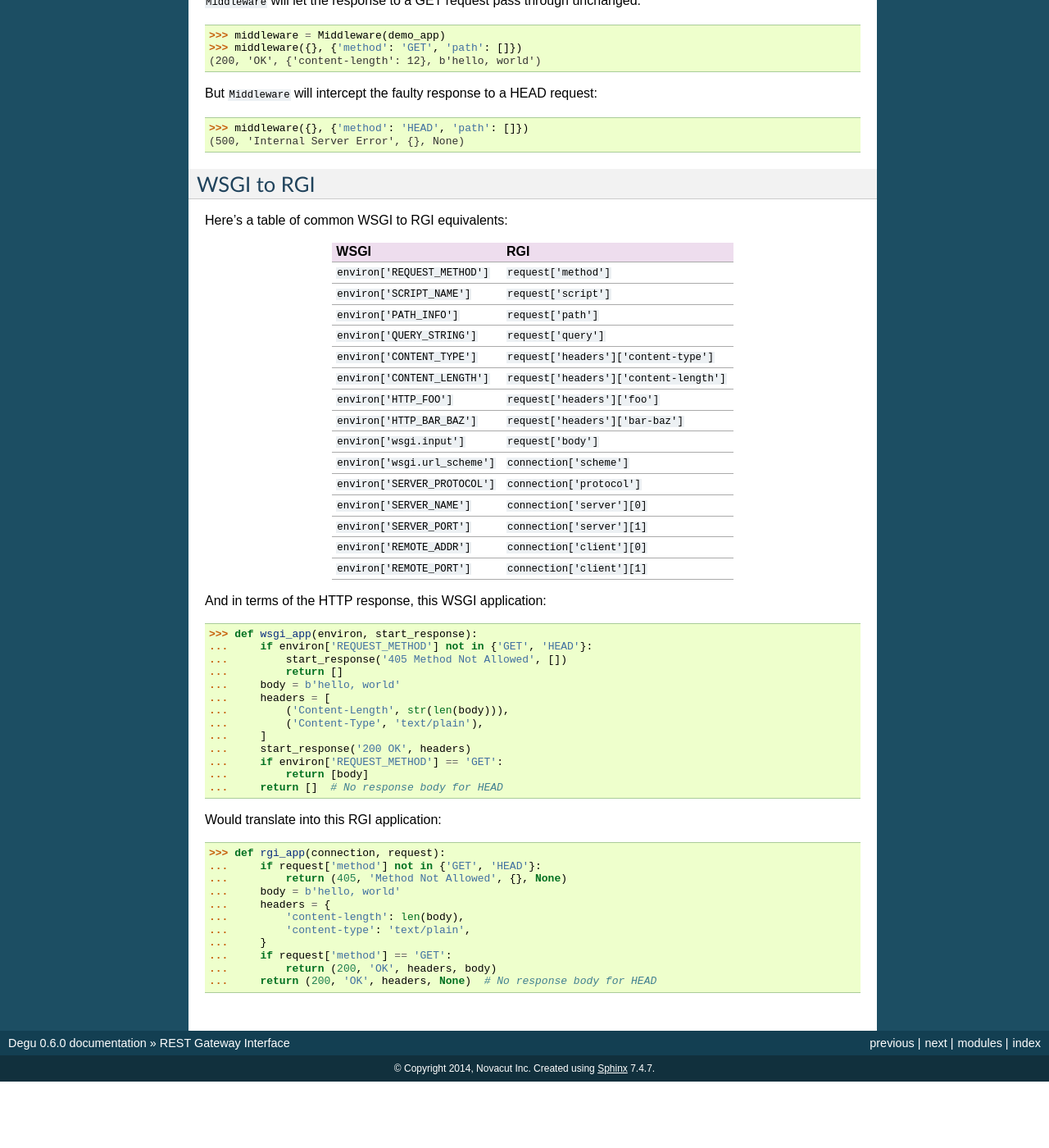
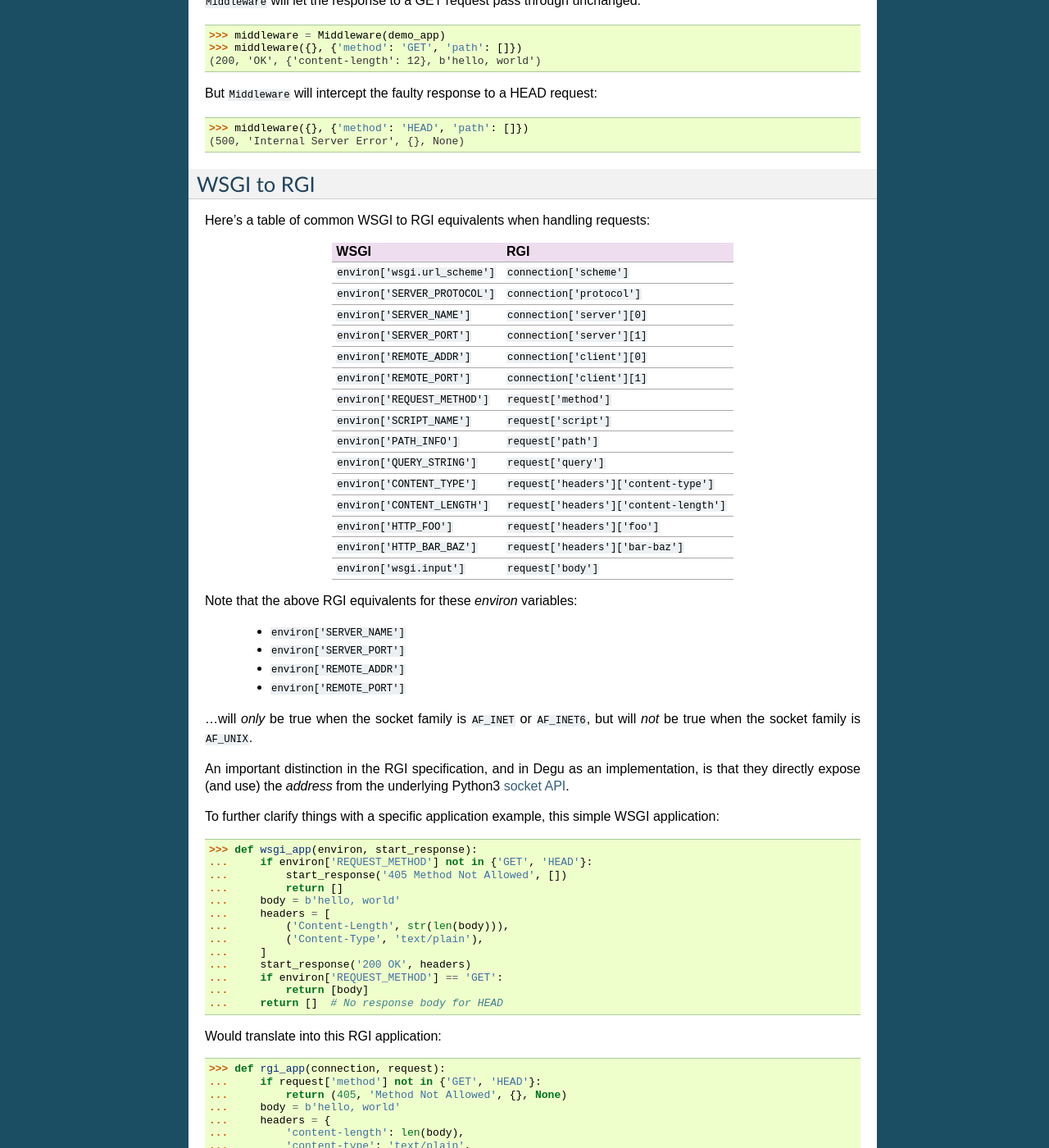
Before and after one commit to json420/degu, a Sphinx documentation site: the page built from doc/rgi.rst, in a window 1280 px wide and 1400 px high, scrolled down 4506 px. Shown: the whole window at 82% size. Built offline with Sphinx 7.4.7, drawn with Linux system fonts in a browser that asks for light colours; before the commit the page ends 5825 px from its top, so only the background shows below that; some of the changed text lies outside the part shown.

Commit message:
Further clarification in 'WSGI to RGI' section of rgi.rst

```diff
--- a/doc/rgi.rst
+++ b/doc/rgi.rst
@@ -297,11 +297,17 @@ But ``Middleware`` will intercept the faulty response to a HEAD request:
 WSGI to RGI
 -----------
 
-Here's a table of common WSGI to RGI equivalents:
+Here's a table of common WSGI to RGI equivalents when handling requests:
 
 ==============================  ========================================
 WSGI                            RGI
 ==============================  ========================================
+``environ['wsgi.url_scheme']``  ``connection['scheme']``
+``environ['SERVER_PROTOCOL']``  ``connection['protocol']``
+``environ['SERVER_NAME']``      ``connection['server'][0]``
+``environ['SERVER_PORT']``      ``connection['server'][1]``
+``environ['REMOTE_ADDR']``      ``connection['client'][0]``
+``environ['REMOTE_PORT']``      ``connection['client'][1]``
 ``environ['REQUEST_METHOD']``   ``request['method']``
 ``environ['SCRIPT_NAME']``      ``request['script']``
 ``environ['PATH_INFO']``        ``request['path']``
@@ -311,15 +317,24 @@ WSGI                            RGI
 ``environ['HTTP_FOO']``         ``request['headers']['foo']``
 ``environ['HTTP_BAR_BAZ']``     ``request['headers']['bar-baz']``
 ``environ['wsgi.input']``       ``request['body']``
-``environ['wsgi.url_scheme']``  ``connection['scheme']``
-``environ['SERVER_PROTOCOL']``  ``connection['protocol']``
-``environ['SERVER_NAME']``      ``connection['server'][0]``
-``environ['SERVER_PORT']``      ``connection['server'][1]``
-``environ['REMOTE_ADDR']``      ``connection['client'][0]``
-``environ['REMOTE_PORT']``      ``connection['client'][1]``
 ==============================  ========================================
 
-And in terms of the HTTP response, this WSGI application:
+Note that the above RGI equivalents for these *environ* variables:
+
+    * ``environ['SERVER_NAME']``
+    * ``environ['SERVER_PORT']``
+    * ``environ['REMOTE_ADDR']``
+    * ``environ['REMOTE_PORT']``
+
+...will *only* be true when the socket family is ``AF_INET`` or ``AF_INET6``,
+but will *not* be true when the socket family is ``AF_UNIX``.
+
+An important distinction in the RGI specification, and in Degu as an
+implementation, is that they directly expose (and use) the *address* from the
+underlying Python3 `socket API`_.
+
+To further clarify things with a specific application example, this simple WSGI
+application:
 
 >>> def wsgi_app(environ, start_response):
 ...     if environ['REQUEST_METHOD'] not in {'GET', 'HEAD'}:
@@ -349,8 +364,14 @@ Would translate into this RGI application:
 ...         return (200, 'OK', headers, body)
 ...     return (200, 'OK', headers, None)  # No response body for HEAD
 
+Also note that most RGI applications will probably ignore the information in the
+*connection* argument when handling requests.  However, when needed, the
+separation between per-connection state and per-request state offers unique
+possibilities provided by few (if any) current HTTP server application APIs.
+
 
 
 .. _`WSGI`: http://www.python.org/dev/peps/pep-3333/
 .. _`CGI`: http://en.wikipedia.org/wiki/Common_Gateway_Interface
 .. _`Dmedia`: https://launchpad.net/dmedia
+.. _`socket API`: https://docs.python.org/3/library/socket.html
```
